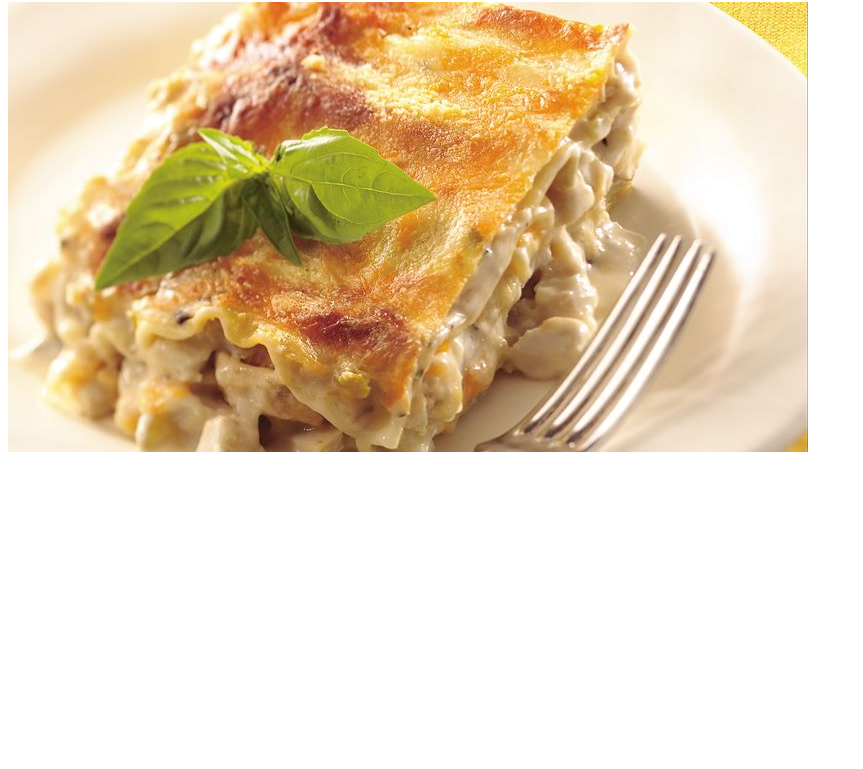
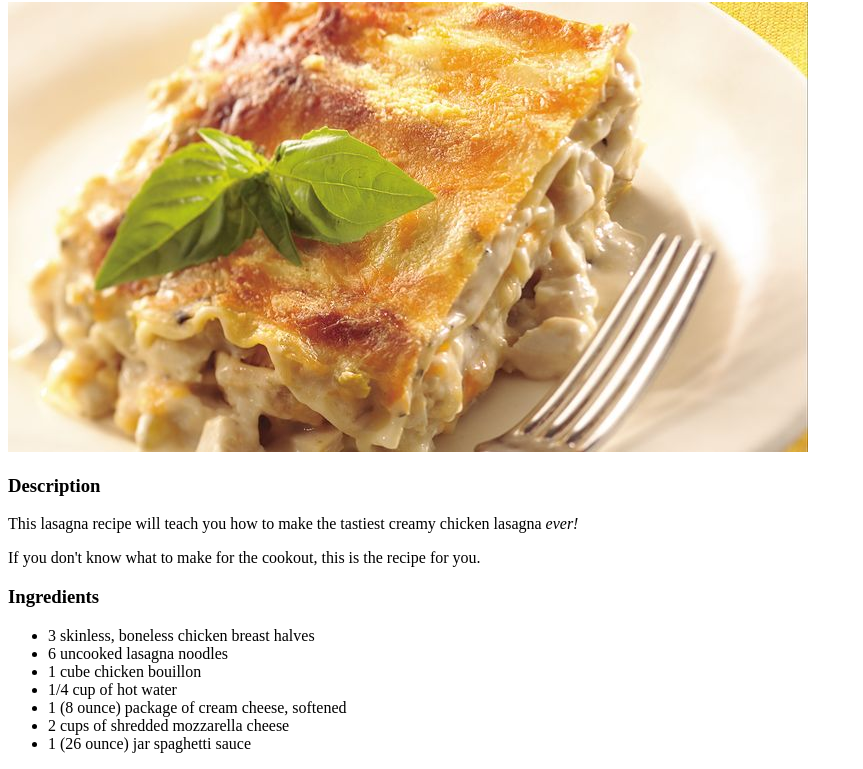
Before and after one commit to Kirash39/odin-recipes, a plain HTML site: page recipes/lasagna.html in a window 1280 px wide. Shown: the part 104-873 px from the top of the page, without its empty margins (0-863 px from the left). Before the commit the page ends 800 px from the top, so only its background shows below. Drawn offline with Linux system fonts and the light colour scheme.

Commit message:
Added recipe description and ingredients

```diff
--- a/recipes/lasagna.html
+++ b/recipes/lasagna.html
@@ -10,5 +10,21 @@
     <h1>Creamy chicken lasagna recipe</h1>
 
     <img src="../images/lasagna.jpeg">
+
+    <h3>Description</h3>
+    <p>This lasagna recipe will teach you how to make the tastiest creamy chicken lasagna <em>ever!</em></p>
+    <p>If you don't know what to make for the cookout, this is the recipe for you.</p>
+
+    <h3>Ingredients</h3>
+    <ul>
+       <li>3 skinless, boneless chicken breast halves</li>
+       <li>6 uncooked lasagna noodles</li>
+       <li>1 cube chicken bouillon</li>
+       <li>1/4 cup of hot water</li>
+       <li>1 (8 ounce) package of cream cheese, softened</li>
+       <li>2 cups of shredded mozzarella cheese</li>
+       <li>1 (26 ounce) jar spaghetti sauce</li>
+    </ul>
+
     </body>
 </html>
```
